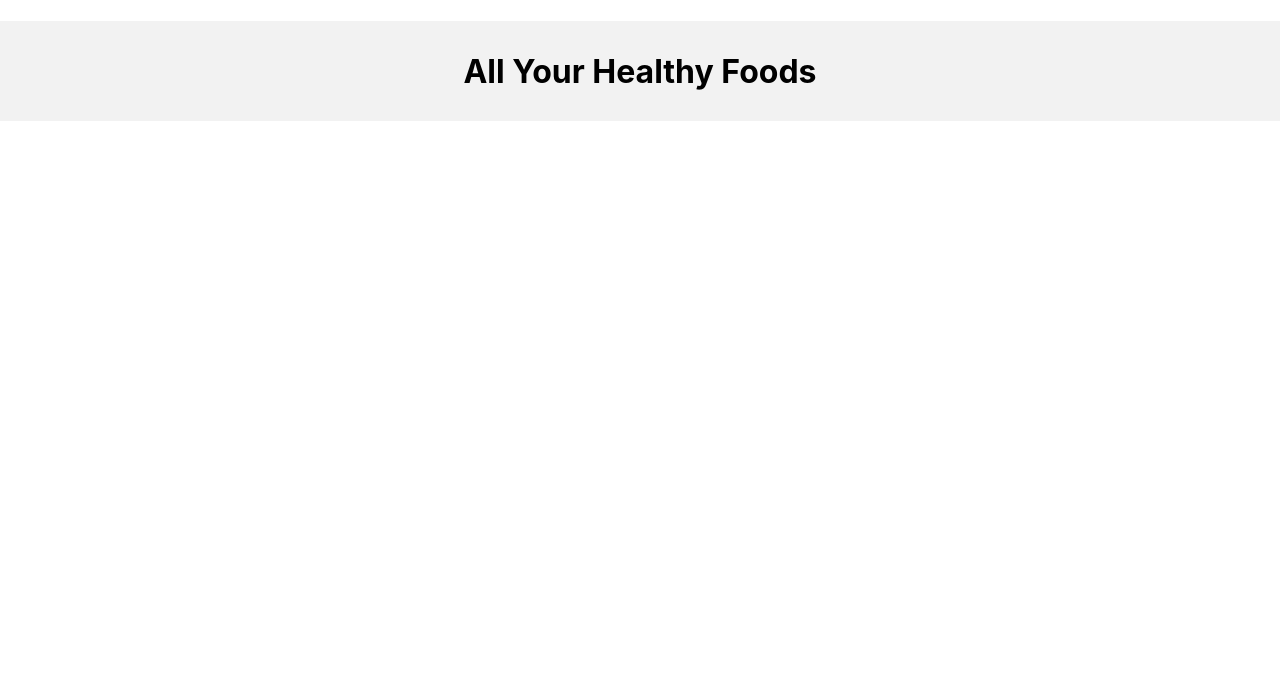
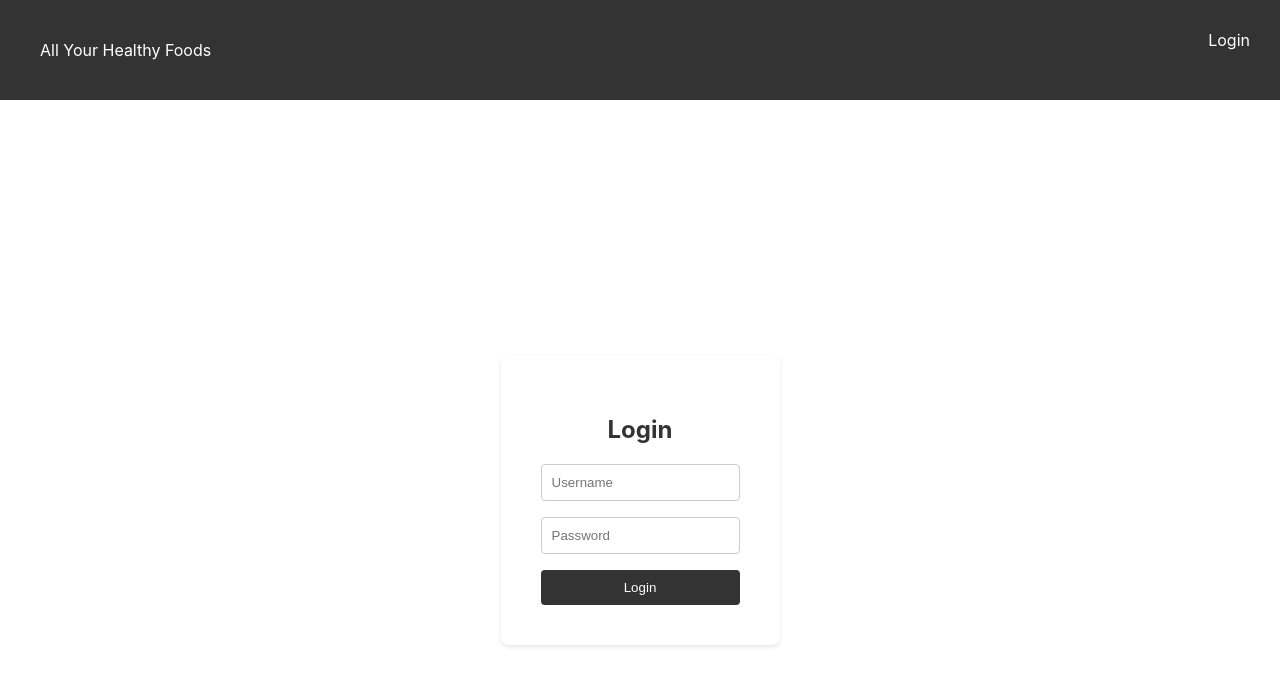
Before and after one commit to AlexKyriacou/AYHF_Software_Architecture_And_Design, a React (Create React App) app in the folder WebUI/all-your-healthy-foods/: page /login in a window 1280 px wide. Shown: the top 686 px of the page. Built offline with nearby package versions, Linux system fonts and the light colour scheme.

Commit message:
Create template home page and login page with navbar

```diff
--- a/WebUI/all-your-healthy-foods/package.json
+++ b/WebUI/all-your-healthy-foods/package.json
@@ -8,6 +8,7 @@
     "@testing-library/user-event": "^13.5.0",
     "react": "^18.2.0",
     "react-dom": "^18.2.0",
+    "react-router-dom": "^6.11.1",
     "react-scripts": "5.0.1",
     "web-vitals": "^2.1.4"
   },
--- a/WebUI/all-your-healthy-foods/src/App.css
+++ b/WebUI/all-your-healthy-foods/src/App.css
@@ -1,7 +1,24 @@
-.Header {
-    background-color: #F2F2F2;
-    height: 100px;
+.App {
+    text-align: center;
+}
+
+.navbar {
     display: flex;
-    align-items: center;
-    justify-content: center;
+    justify-content: space-between;
+    background-color: #333;
+    color: white;
+    padding: 20px;
 }
+
+.App-header {
+    background-color: #282c34;
+    padding: 20px;
+    color: white;
+    text-decoration: none;
+    background-color: transparent;
+}
+
+.login-button {
+    color: white;
+    text-decoration: none;
+}
--- a/WebUI/all-your-healthy-foods/src/App.js
+++ b/WebUI/all-your-healthy-foods/src/App.js
@@ -1,10 +1,21 @@
+import React from 'react';
+import { BrowserRouter as Router, Route, Link, Routes } from 'react-router-dom';
+import LoginPage from './Pages/LoginPage';
 import './App.css';
 
 function App() {
   return (
-    <div>
-      <h1 className="Header">All Your Healthy Foods</h1>
-    </div>
+    <Router>
+      <div className="App">
+        <nav className="navbar">
+          <a href='/' className="App-header">All Your Healthy Foods</a>
+          <Link className="login-button" to="/login">Login</Link>
+        </nav>
+        <Routes>
+          <Route path="/login" element={<LoginPage />} />
+        </Routes>
+      </div>
+    </Router>
   );
 }
 
--- /dev/null
+++ b/WebUI/all-your-healthy-foods/src/Pages/LoginPage.css
@@ -0,0 +1,52 @@
+.login-container {
+  display: flex;
+  justify-content: center;
+  align-items: center;
+  height: 100vh;
+}
+
+.login-card {
+  background-color: #ffffff;
+  padding: 40px;
+  border-radius: 8px;
+  box-shadow: 0 2px 4px rgba(0, 0, 0, 0.1);
+}
+
+.login-title {
+  text-align: center;
+  margin-bottom: 20px;
+  color: #333333;
+}
+
+.login-form {
+  display: flex;
+  flex-direction: column;
+}
+
+.login-input {
+  margin-bottom: 16px;
+  padding: 10px;
+  border: 1px solid #cccccc;
+  border-radius: 4px;
+}
+
+.login-button {
+  background-color: #333333;
+  color: #ffffff;
+  border: none;
+  border-radius: 4px;
+  padding: 10px;
+  cursor: pointer;
+}
+
+.login-button:hover {
+  background-color: #222222;
+}
+
+.Header {
+  background-color: #F2F2F2;
+  height: 100px;
+  display: flex;
+  align-items: center;
+  justify-content: center;
+}
--- /dev/null
+++ b/WebUI/all-your-healthy-foods/src/Pages/LoginPage.js
@@ -0,0 +1,19 @@
+import React from 'react';
+import './LoginPage.css';
+
+const LoginPage = () => {
+  return (
+    <div className="login-container">
+      <div className="login-card">
+        <h2 className="login-title">Login</h2>
+        <form className="login-form">
+          <input type="text" placeholder="Username" className="login-input" />
+          <input type="password" placeholder="Password" className="login-input" />
+          <button type="submit" className="login-button">Login</button>
+        </form>
+      </div>
+    </div>
+  );
+};
+
+export default LoginPage;
```
Also changed, not shown: 1 other file (tests, documents, lock files or other folders).
